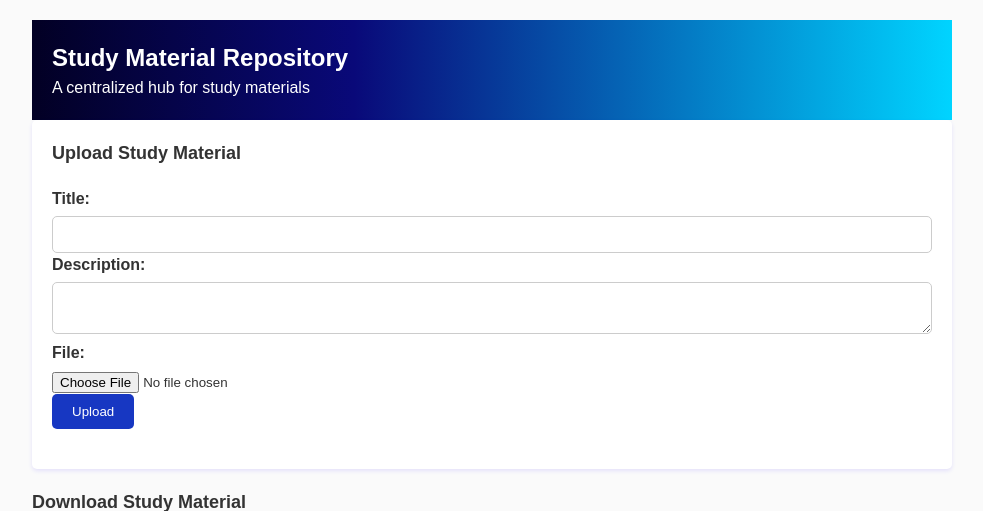
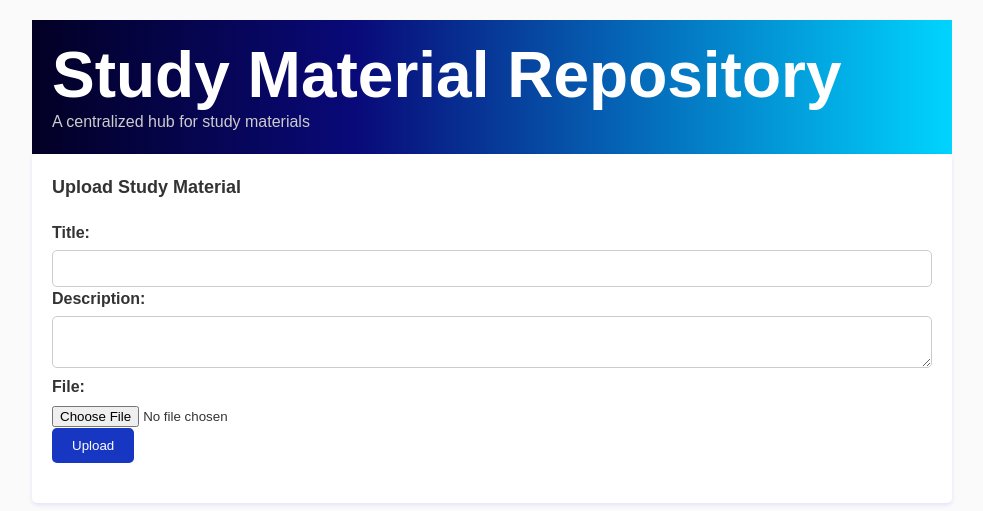
Before and after one commit to Er-AbhishekRaj07/Study-Material-Repo, a Flask app: template frontend/templates/index.html in a window 1280 px wide. Shown: the top 511 px of the page, without its empty margins (148-1131 px from the left). Run offline with Flask 3, Linux system fonts and the light colour scheme; the template is opened without the code that fills it, so the values that code supplies are empty.

Commit message:
Update styles.css

```diff
--- a/frontend/static/styles.css
+++ b/frontend/static/styles.css
@@ -24,16 +24,6 @@ header {
   padding: 20px;
 }
 
-
-h1 {
-  font-size: 24px;
-  margin: 0;
-  color: #fff;
-}
-p{
-  color: #fff;
-}
-
 section {
   background-color: #fff;
   padding: 20px;
@@ -45,6 +35,7 @@ section {
 h2 {
   font-size: 18px;
   margin-bottom: 20px;
+
 }
 
 form {
@@ -92,7 +83,7 @@ li {
 }
 
 a {
-  color: #333;
+  color: #0755d3;
   text-decoration: none;
 }
 
@@ -116,3 +107,26 @@ a {
 .material-card-details {
   flex: 1;
 }
+
+article {
+  background: linear-gradient(
+    to right,
+    hsl(98 100% 62%),
+    hsl(204 100% 59%)
+  );
+  -webkit-background-clip: text;
+  -webkit-text-fill-color: transparent;
+  text-align: center;
+}
+
+h1 {
+  margin: auto;
+  font-size: 8vmin;
+  line-height: 1.1;
+  color: #ffffff;
+}
+p{
+  color: #ccc;
+}
+
+/* Additional styles (scroll down) */
```
